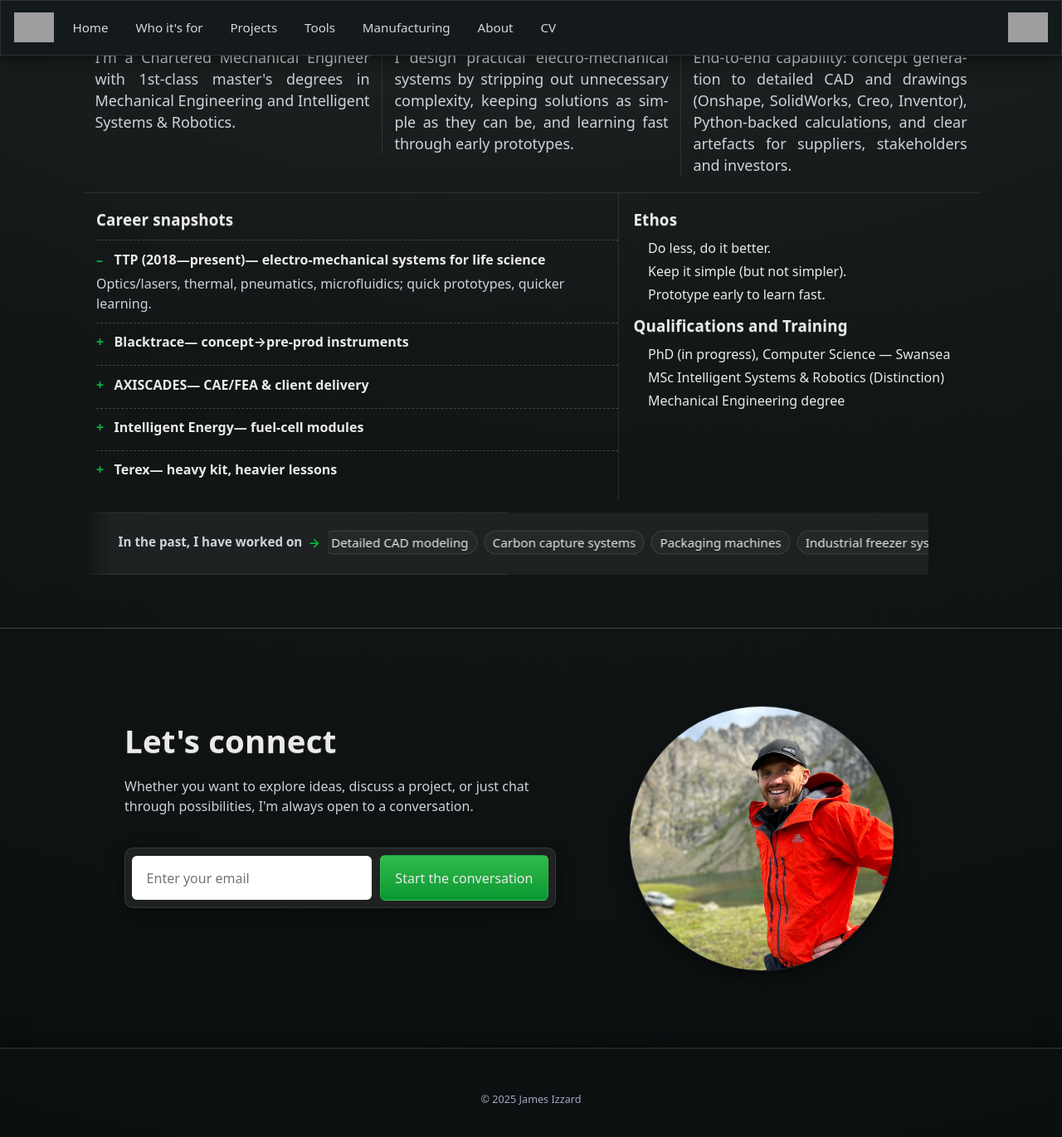
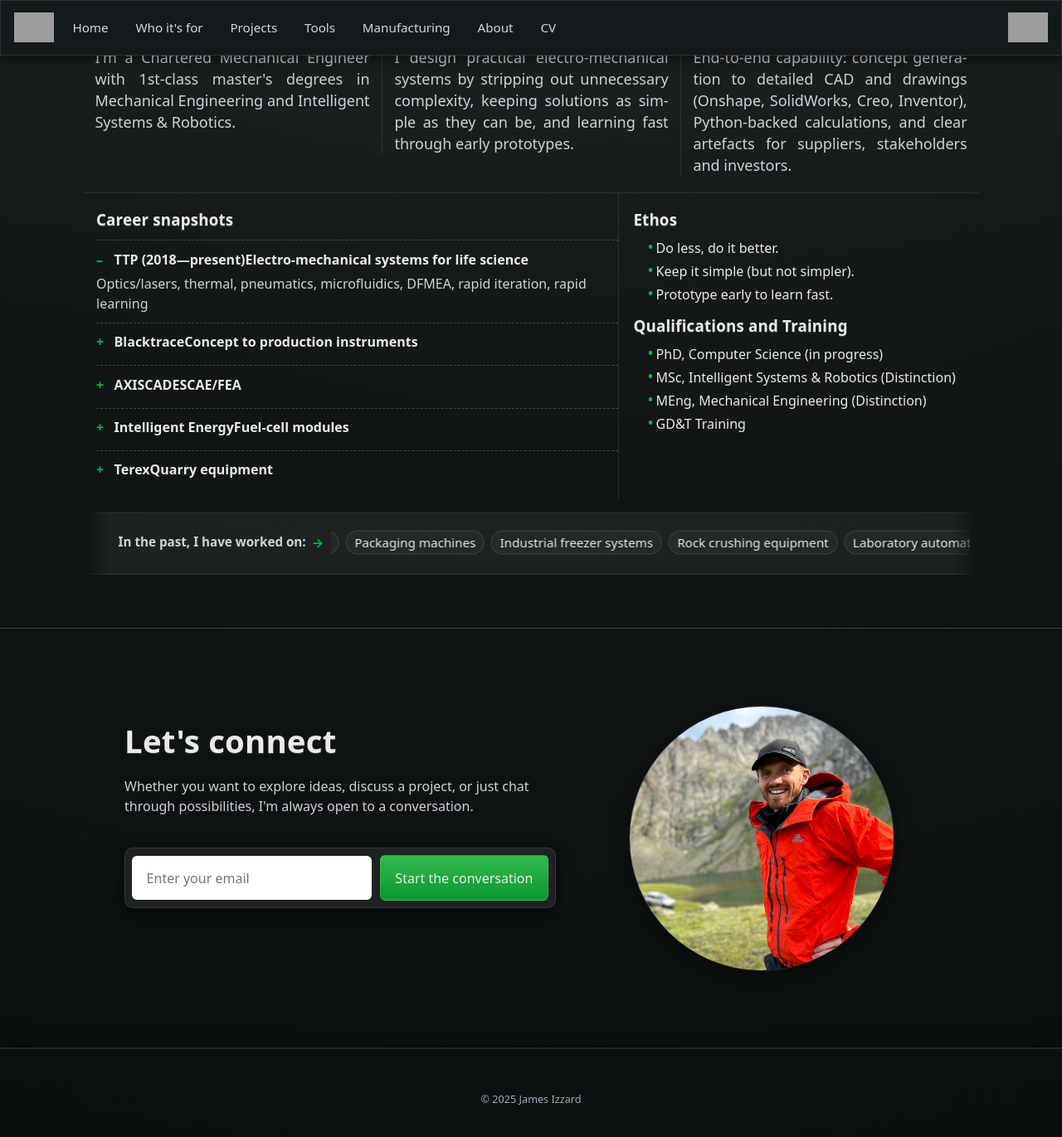
Before and after one commit to JamesAIzzard/jamesaizzard.github.io, a Jekyll site: the page built from index.html, in a window 1280 px wide and 1400 px high, scrolled down 3646 px. Shown: the top 1371 px of the window at 83% size. Built offline with Jekyll 4.4.1, drawn with Linux system fonts in a browser that asks for light colours; some web fonts are replaced; grey boxes are pictures that could not be loaded.

Commit message:
Revise About section: update career snapshots for clarity and conciseness; enhance qualifications list with bullet points and custom markers

```diff
--- a/_includes/about.html
+++ b/_includes/about.html
@@ -29,28 +29,28 @@
                 <h3 class="about-h">Career snapshots</h3>
 
                 <details class="about-item" open>
-                    <summary><strong>TTP (2018—present)</strong> — electro-mechanical systems for life science</summary>
-                    <p>Optics/lasers, thermal, pneumatics, microfluidics; quick prototypes, quicker learning.</p>
+                    <summary><strong>TTP (2018—present)</strong> Electro-mechanical systems for life science</summary>
+                    <p>Optics/lasers, thermal, pneumatics, microfluidics, DFMEA, rapid iteration, rapid learning</p>
                 </details>
 
                 <details class="about-item">
-                    <summary><strong>Blacktrace</strong> — concept→pre-prod instruments</summary>
-                    <p>Creo, C#/Python test harnesses, DFMEA, jigs/fixtures to speed builds.</p>
+                    <summary><strong>Blacktrace</strong> Concept to production instruments</summary>
+                    <p>Scientific product development, Creo, C#/Python, test harnesses, DFMEA, jigs/fixtures</p>
                 </details>
 
                 <details class="about-item">
-                    <summary><strong>AXISCADES</strong> — CAE/FEA & client delivery</summary>
-                    <p>Technical reporting, validation, and leading hybrid teams.</p>
+                    <summary><strong>AXISCADES</strong>CAE/FEA</summary>
+                    <p>FE analysis, technical reporting, validation, hybrid team management</p>
                 </details>
 
                 <details class="about-item">
-                    <summary><strong>Intelligent Energy</strong> — fuel-cell modules</summary>
-                    <p>Test rigs, stats-driven design adjustments, stack hardware.</p>
+                    <summary><strong>Intelligent Energy</strong> Fuel-cell modules</summary>
+                    <p>Test rigs, stats-driven design adjustments, stack hardware, sealing, testing</p>
                 </details>
 
                 <details class="about-item">
-                    <summary><strong>Terex</strong> — heavy kit, heavier lessons</summary>
-                    <p>Casting/machining/fabrication, fatigue, lifting accessories to BS EN 13001.</p>
+                    <summary><strong>Terex</strong> Quarry equipment</summary>
+                    <p>Rock crushers, casting, machining, fabrication, fatigue resistance, lifting accessories</p>
                 </details>
             </section>
 
@@ -64,31 +64,35 @@
 
                 <h3 class="about-h">Qualifications and Training</h3>
                 <ul class="about-list" role="list">
-                    <li>PhD (in progress), Computer Science — Swansea</li>
-                    <li>MSc Intelligent Systems & Robotics (Distinction)</li>
-                    <li>Mechanical Engineering degree</li>
+                    <li>PhD, Computer Science (in progress)</li>
+                    <li>MSc, Intelligent Systems & Robotics (Distinction)</li>
+                    <li>MEng, Mechanical Engineering (Distinction)</li>
+                    <li>GD&T Training</li>
                 </ul>
 
             </section>
         </div>
 
         <div class="about-ribbon">
-            <span class="about-ribbon-label">In the past, I have worked on</span>
+            <span class="about-ribbon-label">In the past, I have worked on:</span>
             <div class="marquee" aria-label="Highlights" data-allow-motion data-speed="60">
                 <ul class="marquee-track about-chips" role="list">
-                    <li class="pill-btn">Medical equipment development</li>
-                    <li class="pill-btn">Technical drawing</li>
-                    <li class="pill-btn">Detailed CAD modeling</li>
+                    <li class="pill-btn">Medical diagnostic equipment</li>
                     <li class="pill-btn">Carbon capture systems</li>
                     <li class="pill-btn">Packaging machines</li>
                     <li class="pill-btn">Industrial freezer systems</li>
-                    <li class="pill-btn">GD&T</li>
-                    <li class="pill-btn">Design for manufacturing</li>
-                    <li class="pill-btn">Onshape / SolidWorks / Creo / Inventor</li>
                     <li class="pill-btn">Rock crushing equipment</li>
-                    <li class="pill-btn">Laboratory automation</li>
-                    <li class="pill-btn">Test rigs & fixtures</li>
-                    <li class="pill-btn">Python / C# / JavaScript / TypeScript / MATLAB</li>
+                    <li class="pill-btn">Laboratory automation equipment</li>
+                    <li class="pill-btn">Cell therapy systems</li>
+                    <li class="pill-btn">Fuel storange tanks</li>
+                    <li class="pill-btn">PCR Machines</li>
+                    <li class="pill-btn">Printers</li>
+                    <li class="pill-btn">Race vehicles</li>
+                    <li class="pill-btn">Microscopes</li>
+                    <li class="pill-btn">Cell sorting machines</li>
+                    <li class="pill-btn">Telehandlers</li>
+                    <li class="pill-btn">Hydrogen fuel cell systems</li>
+                    <li class="pill-btn">Medical consumables</li>
                 </ul>
             </div>
         </div>
--- a/_sass/components/_about.scss
+++ b/_sass/components/_about.scss
@@ -252,4 +252,14 @@
   margin: 0 0 .75rem 0;
   padding-left: 1.1rem;
 }
-.about-list li { margin: .25rem 0; }
+.about-list li { margin: .25rem 0; position: relative; }
+.about-list li { padding-left: .6rem; }
+.about-list li::before {
+  content: "•";
+  position: absolute;
+  left: 0;
+  top: 0.1em;
+  line-height: 1;
+  color: var(--accent-1);
+  font-weight: 800;
+}
```
